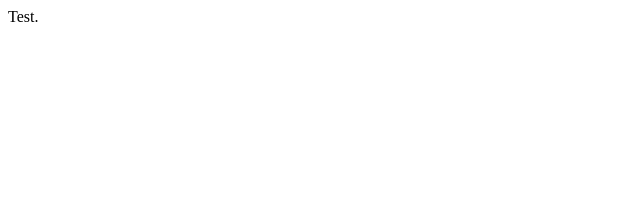
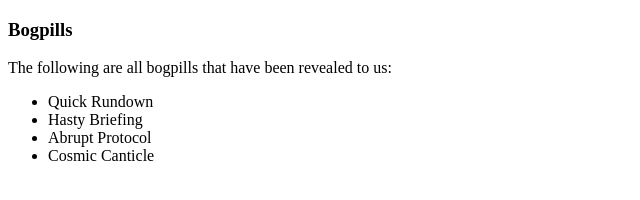
Before and after one commit to team-bogdanoff/team-bogdanoff.github.io, a plain HTML site: page index.html in a window 1280 px wide. Shown: the whole page, without its empty margins (0-640 px from the left). Drawn offline with Linux system fonts and the light colour scheme.

Commit message:
Basic skeleton for index page

```diff
--- a/index.html
+++ b/index.html
@@ -1 +1,24 @@
-Test.
+<!DOCTYPE html>
+<html>
+  <head>
+    <title>Bogda Bogda Bogdanov</title>
+  </head>
+  <body>
+    <h3>Bogpills</h3>
+    <p>The following are all bogpills that have been revealed to us:</p>
+    <ul>
+      <li>
+        Quick Rundown
+      </li>
+      <li>
+        Hasty Briefing
+      </li>
+      <li>
+        Abrupt Protocol
+      </li>
+      <li>
+        Cosmic Canticle
+      </li>
+    </ul>
+  </body>
+</html>
```
